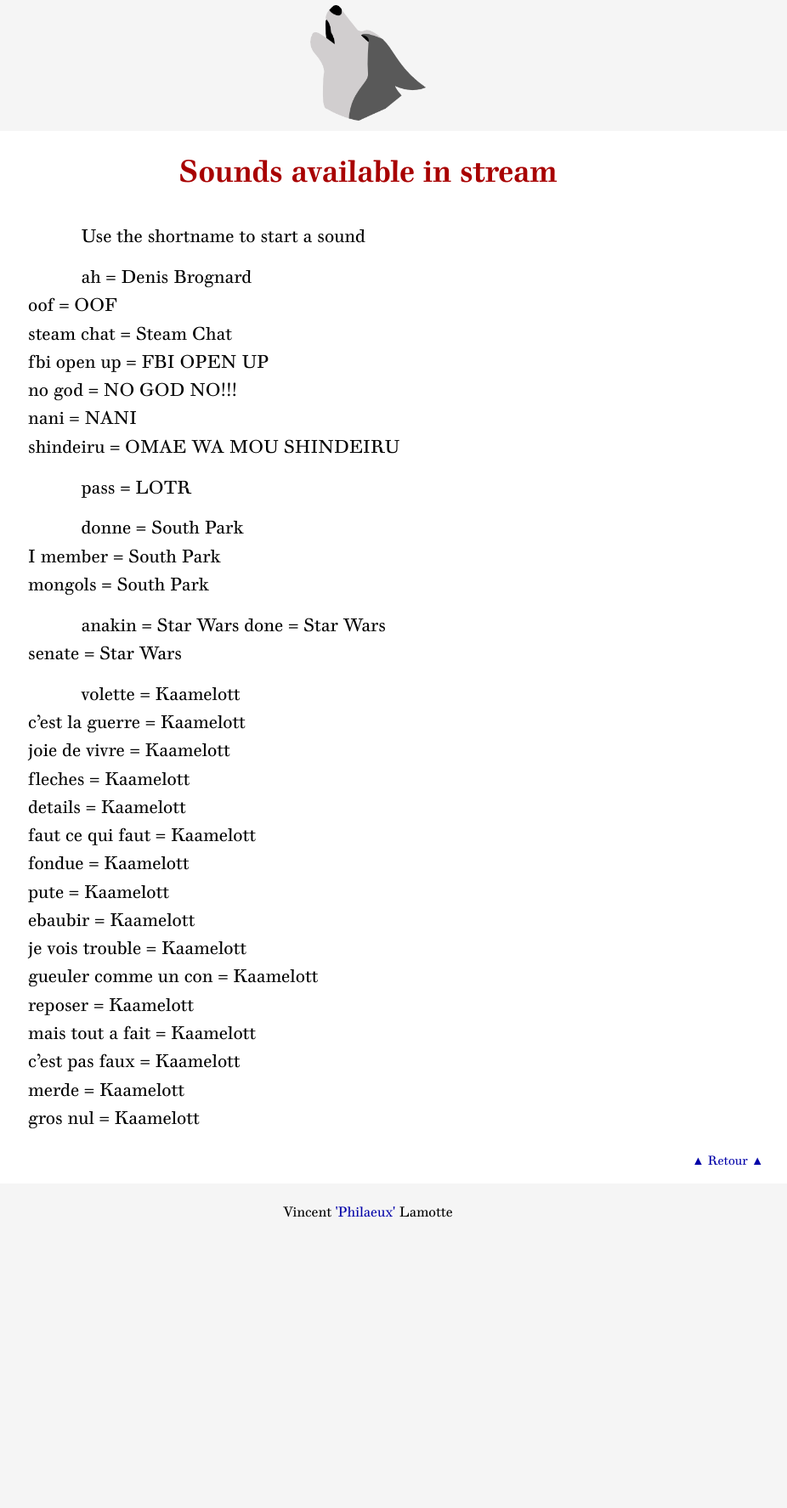
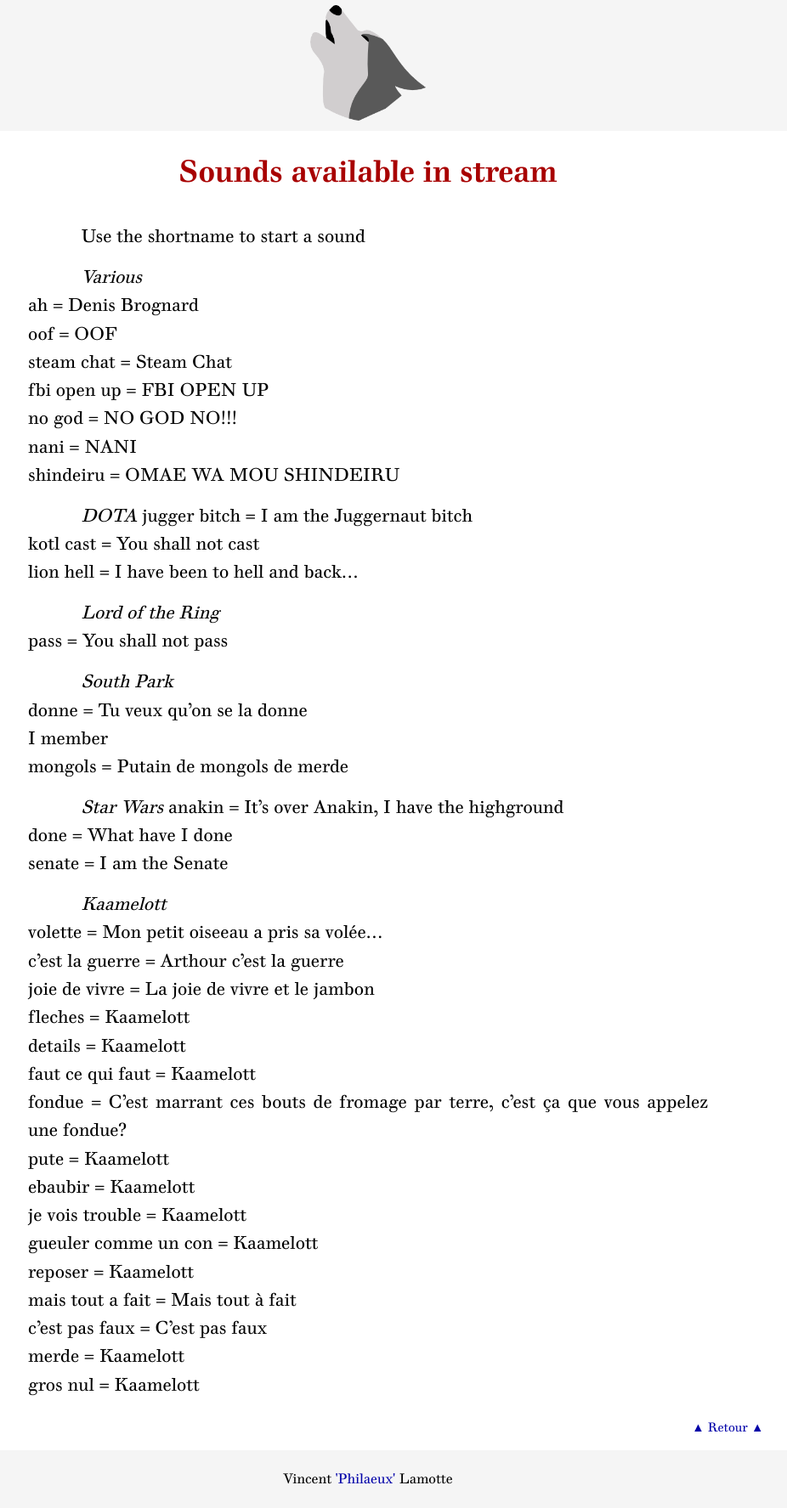
Before and after one commit to Philaeux/philaeux.github.io, a Jekyll site: the page built from sounds.md, in a window 1280 px wide. Shown: the whole page at 85% size, without its empty margins (207-1133 px from the left). Built offline with Jekyll 4.4.1, drawn with Linux system fonts in a browser that asks for light colours; before the commit the page ends 1461 px from its top, so only the background shows below that.

Commit message:
Fix sound list

```diff
--- a/sounds.md
+++ b/sounds.md
@@ -4,6 +4,7 @@
 ---
 Use the shortname to start a sound
 
+*Various*
 ah = Denis Brognard
 oof = OOF
 steam chat = Steam Chat
@@ -12,29 +13,38 @@
 nani = NANI
 shindeiru = OMAE WA MOU SHINDEIRU
 
-pass = LOTR
+*DOTA*
+jugger bitch = I am the Juggernaut bitch
+kotl cast = You shall not cast
+lion hell = I have been to hell and back...
 
-donne = South Park
-I member = South Park
-mongols = South Park
+*Lord of the Ring*
+pass = You shall not pass
 
-anakin = Star Wars
-done = Star Wars
-senate = Star Wars
+*South Park*
+donne = Tu veux qu'on se la donne
+I member
+mongols = Putain de mongols de merde
 
-volette = Kaamelott
-c'est la guerre = Kaamelott
-joie de vivre = Kaamelott
+*Star Wars*
+anakin = It's over Anakin, I have the highground
+done = What have I done
+senate = I am the Senate
+
+*Kaamelott*
+volette = Mon petit oiseeau a pris sa volée...
+c'est la guerre = Arthour c'est la guerre
+joie de vivre = La joie de vivre et le jambon
 fleches = Kaamelott
 details = Kaamelott
 faut ce qui faut = Kaamelott
-fondue = Kaamelott
+fondue = C'est marrant ces bouts de fromage par terre, c'est ça que vous appelez une fondue?
 pute = Kaamelott
 ebaubir = Kaamelott
 je vois trouble = Kaamelott
 gueuler comme un con = Kaamelott
 reposer = Kaamelott
-mais tout a fait = Kaamelott
-c'est pas faux = Kaamelott
+mais tout a fait = Mais tout à fait
+c'est pas faux = C'est pas faux
 merde = Kaamelott
 gros nul = Kaamelott
```
